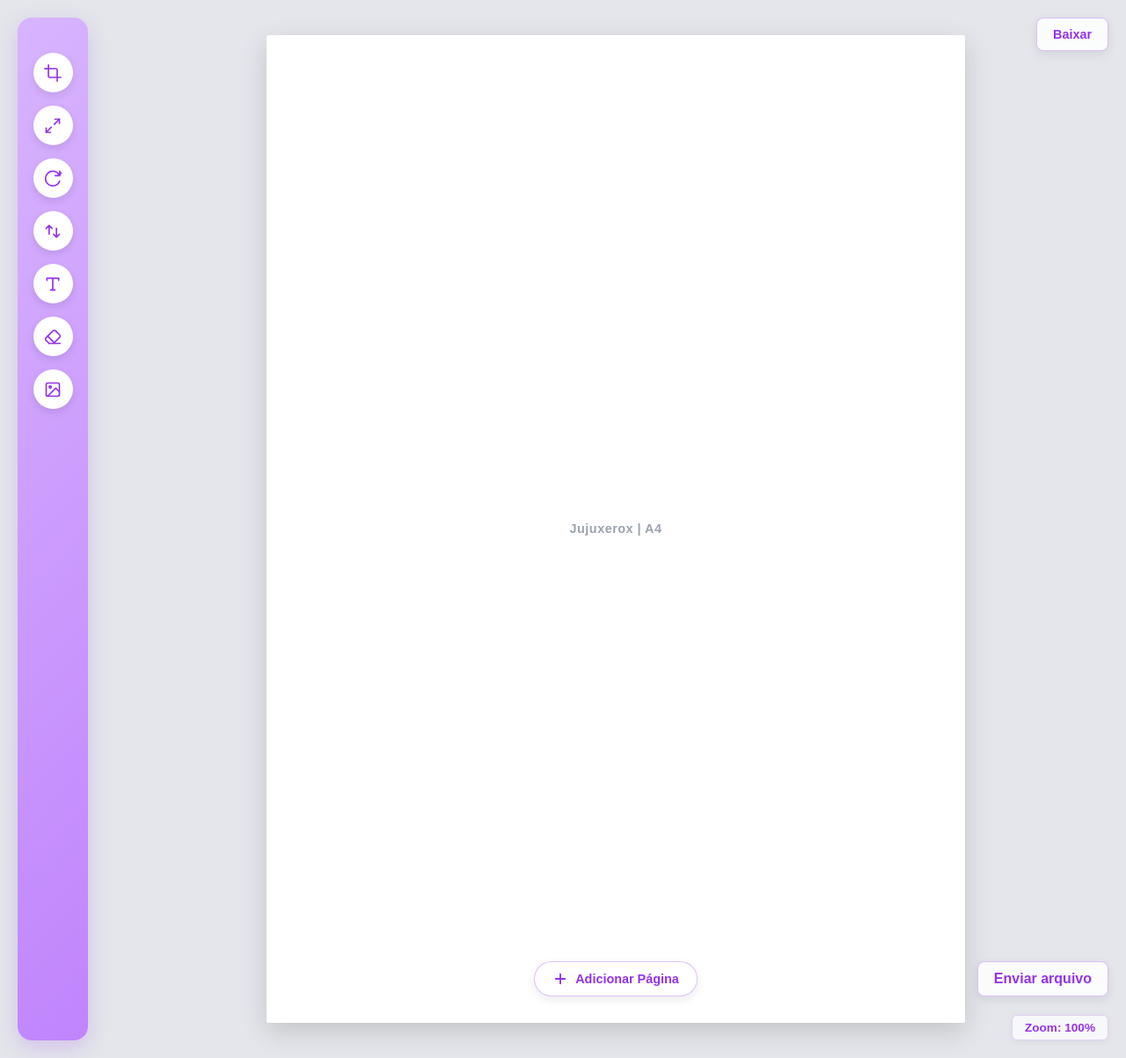
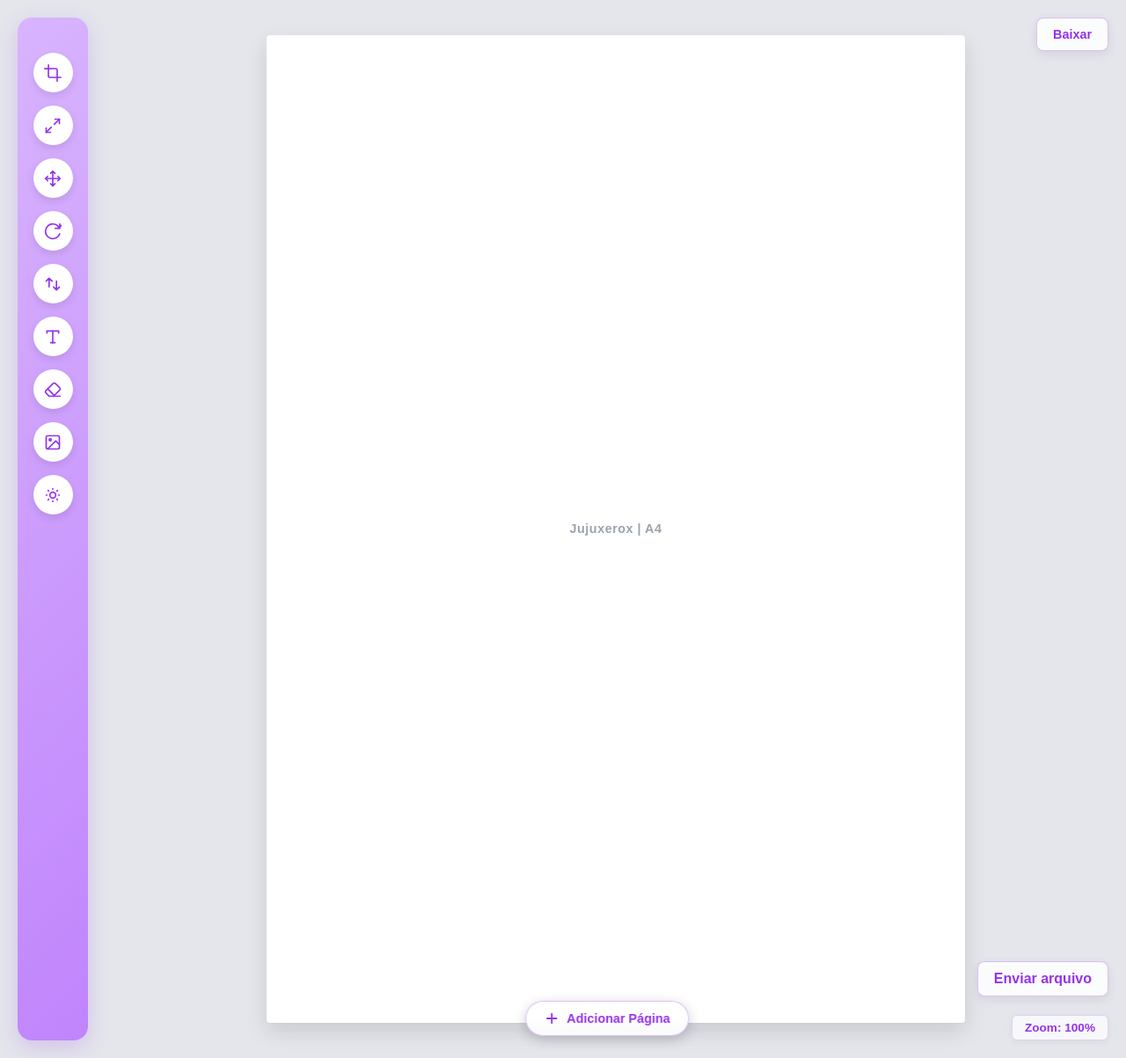
Before and after one commit to Wellerson-silva/super_editor_jujuxerox, a Flask app: page / in a window 1280 px wide. Shown: the whole page at 88% size. Run offline with Flask 3, Linux system fonts and the light colour scheme.

Commit message:
feat: ajuste de empilhamento A4, centralização do botão adicionar e ferramenta de mover

```diff
--- a/static/javascript.js
+++ b/static/javascript.js
@@ -14,7 +14,7 @@ const downloadButton = document.getElementById('downloadButton');
 // Variáveis para controlar o arraste da folha (Pan)
 // ==================================================
 
-let currentZoom = 1;
+let currentZoom = 0.4;
 let isDragging = false;
 let startX, startY;
 let sheetX = 0; // Posição X atual da folha
@@ -43,7 +43,7 @@ canvasContainer.addEventListener('wheel', function(e) {
     }
 
     // Aplica a transformação de escala
-    zoomWrapper.style.transform = `scale(${currentZoom})`;
+    zoomWrapper.style.zoom = currentZoom;
 
     // Atualiza o texto indicador
     zoomIndicator.innerText = `Zoom: ${Math.round(currentZoom * 100)}%`;
@@ -51,64 +51,85 @@ canvasContainer.addEventListener('wheel', function(e) {
 
 console.log("Zoom ativado com sucesso!");
 
-// ===========================================
-//   LÓGICA DE ARRASTAR A FOLHA (PAN/DRAG)
-// ===========================================
 
+// ==========================================
+//          LÓGICA DE UPLOAD DE ARQUIVO
+// ==========================================
+if (fileUploadInput) {
+    // Permitir selecionar múltiplos arquivos de uma vez
+    fileUploadInput.setAttribute('multiple', 'true');
 
-// Quando aperta o botão do mouse em cima da folha (ou do container)
-canvasContainer.addEventListener('mousedown', (e) => {
-    // Evita arrastar se clicar em elementos de texto internos da folha por engano
-    isDragging = true;
-    startX = e.clientX - sheetX;
-    startY = e.clientY - sheetY;
-    canvasContainer.style.cursor = 'grabbing';
-});
+    fileUploadInput.addEventListener('change', (e) => {
+        const files = e.target.files;
+        if (files.length > 0) {
+            const zoomWrapper = document.getElementById('zoomWrapper');
 
-// Quando move o mouse pela tela
-window.addEventListener('mousemove', (e) => {
-    if (!isDragging) return;
+            // Verifica se a primeira página ainda está vazia (com o texto padrão)
+            let firstSheet = zoomWrapper.querySelector('.a4-sheet');
+            let isFirstSheetEmpty = firstSheet && firstSheet.querySelector('.sheet-label');
 
-    // Calcula a nova posição baseada no movimento do mouse
-    sheetX = e.clientX - startX;
-    sheetY = e.clientY - startY;
+            Array.from(files).forEach((file, index) => {
+                if (file.type.startsWith('image/')) {
+                    const reader = new FileReader();
 
-    // Aplica a movimentação na folha A4
-    updateSheetPosition();
-});
+                    reader.onload = function(event) {
+                        let targetSheet;
 
-// Quando solta o botão do mouse
-window.addEventListener('mouseup', () => {
-    isDragging = false;
-    canvasContainer.style.cursor = 'default';
-});
+                        // Se for o primeiro arquivo e a primeira folha estiver vazia, usa ela. Senão, cria uma nova folha!
+                        if (index === 0 && isFirstSheetEmpty) {
+                            targetSheet = firstSheet;
+                            targetSheet.innerHTML = ''; // Limpa o rótulo
+                        } else {
+                            targetSheet = document.createElement('div');
+                            targetSheet.className = 'a4-sheet';
+                            zoomWrapper.appendChild(targetSheet);
+                        }
 
-// Função para atualizar a posição visual da folha
-function updateSheetPosition() {
-    if (a4Sheet) {
-        a4Sheet.style.transform = `translate(${sheetX}px, ${sheetY}px)`;
-    }
+                        // Cria e insere a imagem na folha correspondente
+                        const img = document.createElement('img');
+                        img.src = event.target.result;
+                        img.alt = file.name;
+                        img.style.width = '100%';
+                        img.style.height = '100%';
+                        img.style.objectFit = 'contain';
+                        img.style.display = 'block';
+
+                        targetSheet.appendChild(img);
+                    };
+
+                    reader.readAsDataURL(file);
+                }
+            });
+
+            console.log(`${files.length} arquivo(s) processado(s) com sucesso.`);
+        }
+    });
 }
 
 // ==========================================
-//       LÓGICA DE UPLOAD DE ARQUIVO
+//      LÓGICA DO BOTÃO ADICIONAR PÁGINA
 // ==========================================
-if (fileUploadInput) {
-    fileUploadInput.addEventListener('change', (e) => {
-        if (e.target.files.length > 0) {
-            // Altera o texto para o sinal de mais (+)
-            uploadButtonLabel.innerText = '+';
+const addPageBtn = document.getElementById('addPageBtn');
+if (addPageBtn) {
+    addPageBtn.addEventListener('click', () => {
+        const zoomWrapper = document.getElementById('zoomWrapper');
+        if (zoomWrapper) {
+            const newSheet = document.createElement('div');
+            newSheet.className = 'a4-sheet';
 
-            // Adiciona a classe que transforma o botão em um círculo perfeito
-            uploadButtonLabel.classList.add('is-circular');
+            const label = document.createElement('span');
+            label.className = 'sheet-label';
+            label.innerText = `Jujuxerox | A4 (${zoomWrapper.children.length + 1})`;
+            newSheet.appendChild(label);
 
-            const fileName = e.target.files[0].name;
-            uploadButtonLabel.title = `Arquivo carregado: ${fileName}`;
+            zoomWrapper.appendChild(newSheet);
 
-            console.log("Arquivo carregado com sucesso:", fileName);
+            // Rola a tela suavemente para a nova página
+            newSheet.scrollIntoView({ behavior: 'smooth' });
         }
     });
 }
+
 // ==========================================
 //       LÓGICA DE DOWNLOAD / EXPORTAÇÃO
 // ==========================================
--- a/static/style.css
+++ b/static/style.css
@@ -33,37 +33,42 @@ body {
     display: flex;
     flex-direction: column;
     align-items: center;
-    justify-content: flex-start; /* Garante que o conteúdo comece do topo */
-    overflow-y: auto;           /* Permite rolar quando o conteúdo passar da altura da tela */
+    justify-content: flex-start;
+    overflow-y: auto;
     position: relative;
     box-sizing: border-box;
-    padding: 40px 0;             /* Espaçamento superior e inferior confortáveis */
+    padding: 40px 20px;
 }
 
-/* Container de Zoom que gerencia o tamanho e escala */
+
+/* Container de Zoom que gerencia as folhas */
 .zoom-wrapper {
     position: relative;
-    width: 210mm;
-    height: 297mm;
-    transform-origin: center center;
-    cursor: grab; /* Muda o cursor para indicar que a área é manipulável */
-    margin-bottom: 25px;         /* Empurra o botão para baixo da folha A4 com distância fixa */
+    display: flex;
+    flex-direction: column;
+    align-items: center;
+    gap: 30px;
+    transform-origin: top center; /* Garante que o zoom expanda de cima para baixo */
+    width: 210mm;                 /* Trava a largura exata da folha A4 */
+    margin: 0 auto;               /* Centraliza perfeitamente */
 }
 
-/* Folha A4 livre para se mover */
+/* Folha A4 no fluxo normal */
+/* Folha A4 individual */
 .a4-sheet {
-    position: absolute; /* Permite movimentação por coordenadas left/top */
-    top: 0;
-    left: 0;
+    position: relative;
     width: 210mm;
+    max-width: 100%;
     height: 297mm;
     background: #ffffff;
-    box-shadow: 0 10px 30px rgba(0, 0, 0, 0.15);
-    border-radius: 2px;
+    box-shadow: 0 10px 25px rgba(0, 0, 0, 0.12);
+    border-radius: 4px;
     box-sizing: border-box;
     display: flex;
+    flex-direction: column;
+    align-items: center;
     justify-content: center;
-    align-items: center;
+    overflow: hidden;
 }
 
 .sheet-label {
@@ -94,14 +99,20 @@ body {
 /* ==========================================
         BOTÃO DE ADICIONAR NOVA PÁGINA
    ========================================== */
-/* Container do botão de adicionar página */
+
+/* Container do botão de adicionar página - Fixo e matematicamente centralizado na área de edição */
 .add-page-container {
+    position: fixed;
+    bottom: 25px;
+    left: calc(50% + 50px); /* 50% da tela + 50px (metade do espaço da sidebar esquerda) */
+    transform: translateX(-50%);
+    z-index: 1000;
     display: flex;
     justify-content: center;
     align-items: center;
-    padding-bottom: 30px;        /* Espaço final para a rolagem não cortar o botão */
-    z-index: 10;
+    pointer-events: none;
 }
+
 
 .add-page-btn {
     display: inline-flex;
@@ -118,6 +129,8 @@ body {
     cursor: pointer;
     box-shadow: 0 4px 12px rgba(0, 0, 0, 0.08);
     transition: all 0.2s ease;
+    pointer-events: auto;
+    box-shadow: 0 4px 15px rgba(0, 0, 0, 0.2); /* Sombra mais destacada por ser flutuante */
 }
 
 .add-page-btn:hover {
--- a/templates/index.html
+++ b/templates/index.html
@@ -31,6 +31,13 @@
                         <path d="M9 21H3v-6"></path>
                         <path d="M21 3l-7 7"></path>
                         <path d="M3 21l7-7"></path>
+                    </svg>
+                </button>
+
+            <!-- Botão de Mover na barra lateral -->
+                <button class="tool-btn" id="moveToolBtn" title="Ferramenta Mover">
+                    <svg width="20" height="20" viewBox="0 0 24 24" fill="none" stroke="currentColor" stroke-width="2" stroke-linecap="round" stroke-linejoin="round">
+                        <path d="M5 9l-3 3 3 3M9 5l3-3 3 3M15 19l-3 3-3-3M19 9l3 3-3 3M2 12h20M12 2v20"></path>
                     </svg>
                 </button>
 
@@ -82,6 +89,15 @@
                     </svg>
                 </button>
 
+            <!-- Botão de Aperfeiçoar / Melhorar Documento (Estilo CamScanner) -->
+                <button id="enhanceBtn" class="tool-btn" title="Aperfeiçoar Documento (Contraste / Nitidez)">
+                    <!-- Ícone SVG de Máfia/Brilho/Filtro Mágico -->
+                    <svg width="20" height="20" viewBox="0 0 24 24" fill="none" stroke="currentColor" stroke-width="2" stroke-linecap="round" stroke-linejoin="round">
+                        <path d="M12 3v1m0 16v1m9-9h-1M4 12H3m15.364 6.364l-.707-.707M6.343 6.343l-.707-.707m12.728 0l-.707.707M6.343 17.657l-.707.707"></path>
+                        <circle cx="12" cy="12" r="4"></circle>
+                    </svg>
+                </button>
+
             </div>
 
 
@@ -89,13 +105,13 @@
 
         <!-- Área Central com a folha A4 -->
     <div class="canvas-container" id="canvasContainer">
-            <div class="zoom-wrapper" id="zoomWrapper">
+        <div id="zoomWrapper" class="zoom-wrapper">
             <div class="a4-sheet">
                 <span class="sheet-label">Jujuxerox | A4</span>
             </div>
         </div>
 
-<!-- BOTÃO DE ADICIONAR NOVA PÁGINA (Fixo embaixo da folha A4) -->
+        <!-- BOTÃO DE ADICIONAR NOVA PÁGINA (Agora dentro do canvas-container) -->
         <div class="add-page-container">
             <button id="addPageBtn" class="add-page-btn" title="Adicionar nova página A4">
                 <svg width="18" height="18" viewBox="0 0 24 24" fill="none" stroke="currentColor" stroke-width="2.5" stroke-linecap="round" stroke-linejoin="round">
```
Lines whose indentation alone changed are shown as unchanged.
